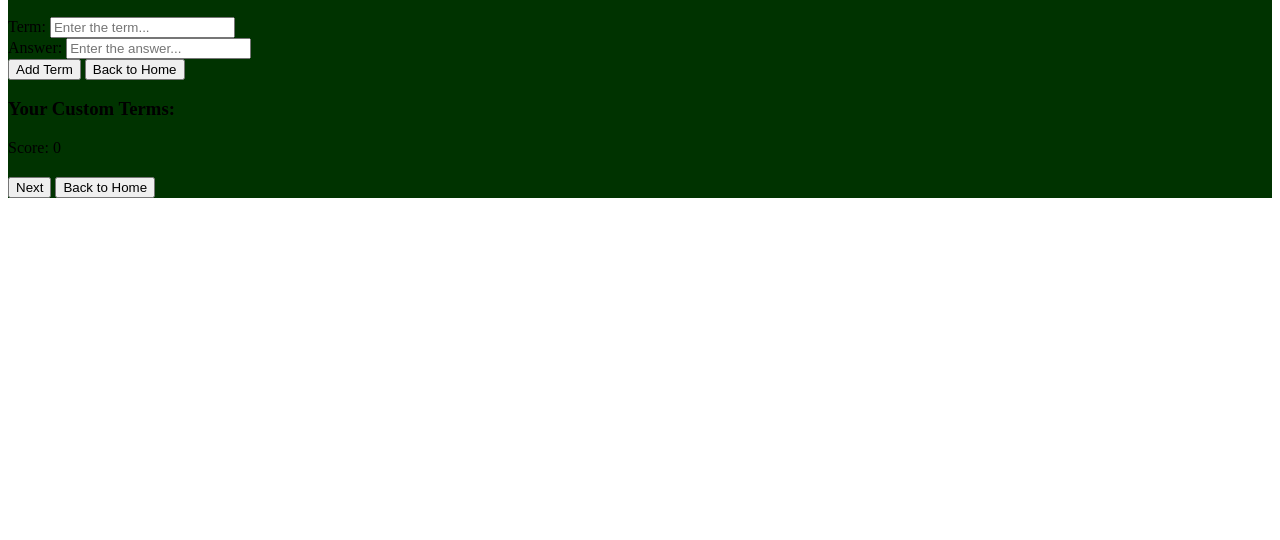
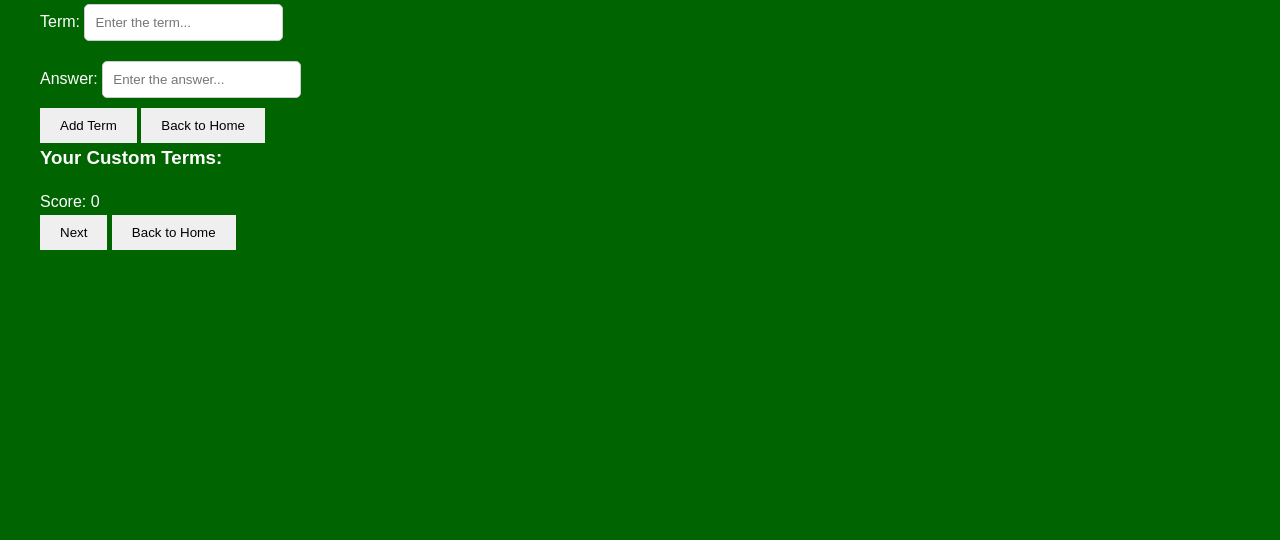
Before and after one commit to vadimpriakhin-oss/JustLEarn, a plain HTML site: page index.html in a window 1280 px wide. Shown: the part 260-800 px from the top of the page. Drawn offline with Linux system fonts and the light colour scheme.

Commit message:
Updated styles.css with complete styling

```diff
--- a/styles.css
+++ b/styles.css
@@ -1,12 +1,45 @@
 .container {
-  background-color: #003300; /* Dark green background */
+    max-width: 1200px;
+    margin: 0 auto;
+    padding: 20px;
 }
 
-.button {
-  background-color: #d77d3b; /* Terracotta button */
-  color: #000000; /* Black text */
+body {
+    background-color: darkgreen;
+    color: white;
+    font-family: Arial, sans-serif;
+    line-height: 1.6;
 }
 
-.button:hover {
-  background-color: #f2e6d4; /* Cream hover effect */
+button, .button {
+    background-color: terracotta;
+    color: black;
+    border: none;
+    padding: 10px 20px;
+    cursor: pointer;
+    transition: background-color 0.3s;
 }
+
+button:hover, .button:hover {
+    background-color: cream;
+}
+
+form {
+    display: flex;
+    flex-direction: column;
+}
+
+input[type='text'], input[type='email'], textarea {
+    padding: 10px;
+    margin: 10px 0;
+    border: 1px solid #ccc;
+    border-radius: 5px;
+}
+
+h1, h2, h3, h4, h5, h6 {
+    margin: 0;
+}
+
+p {
+    margin: 0 0 10px;
+}
```
